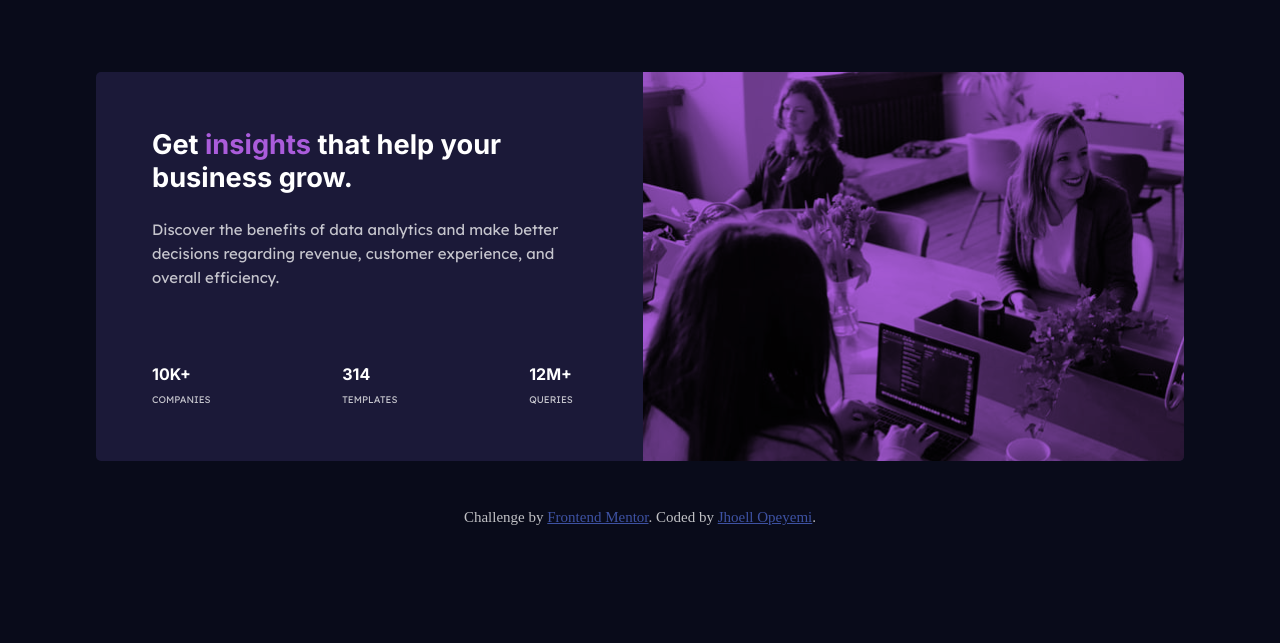
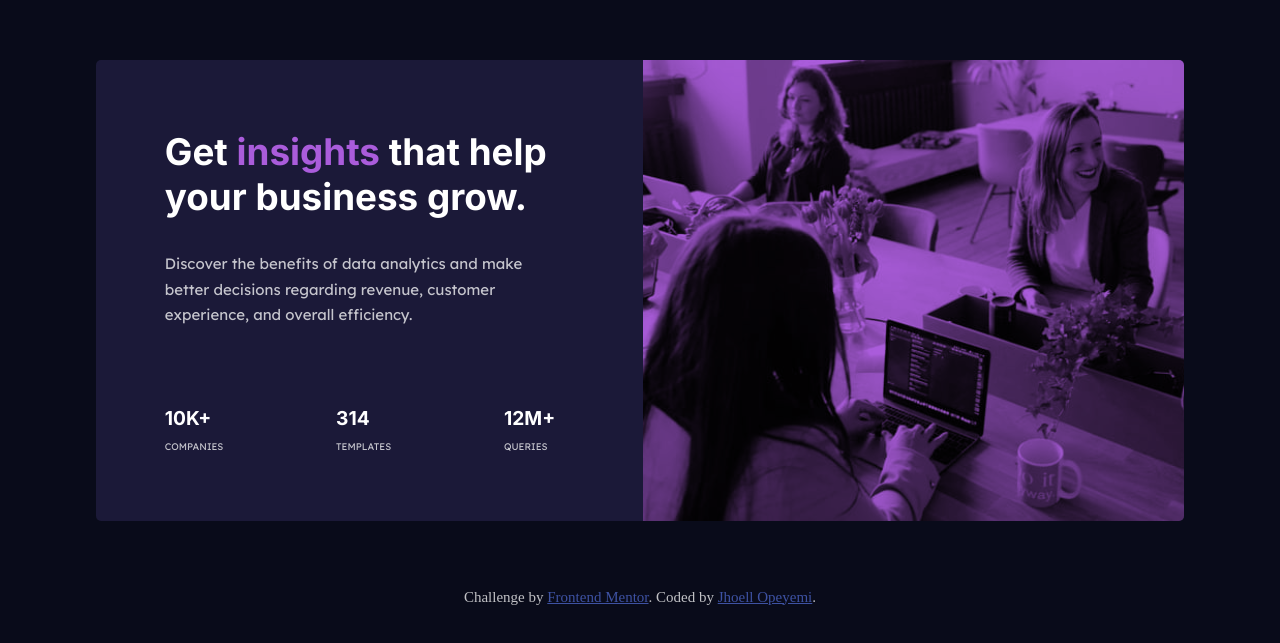
Before and after one commit to JhoellOpeyemi/stats-preview-card-component, a plain HTML site: page index.html in a window 1280 px wide. Shown: the part 101-744 px from the top of the page. Drawn offline with Linux system fonts and the light colour scheme.

Commit message:
Updated style.css

```diff
--- a/style.css
+++ b/style.css
@@ -62,14 +62,14 @@ p {
 }
 
 .card-details {
-	padding: 3.5rem 4rem 3.5rem 3.5rem;
+	padding: 4.3rem 5.1rem 4.3rem 4.3rem;
 }
 
 .card-details-header {
 	color: var(--main-heading);
 	font-family: 'Inter', sans-serif;
-	font-size: 1.7rem;
-	margin-bottom: 1.5rem;
+	font-size: 2.3rem;
+	margin-bottom: 2rem;
 }
 
 .card-details-header span {
@@ -78,8 +78,8 @@ p {
 
 .card-details-p {
 	font-family: 'Lexend Deca', sans-serif;
-	line-height: 1.6;
-	margin-bottom: 4rem;
+	line-height: 1.7;
+	margin-bottom: 4.3rem;
 }
 
 .card-stats {
@@ -91,8 +91,9 @@ p {
 .stats p:first-child {
 	color: var(--main-heading);
 	font-family: 'Inter', sans-serif;
-	font-size: 1rem;
+	font-size: 1.2rem;
 	font-weight: bold;
+	text-transform: uppercase;
 }
 
 .stats p {
@@ -102,7 +103,7 @@ p {
 }
 
 .attribution {
-	padding-top: 3rem;
+	transform: translateY(400%);
 	font-size: var(--font-size);
 	text-align: center;
 	color: var(--main-paragraph);
```
